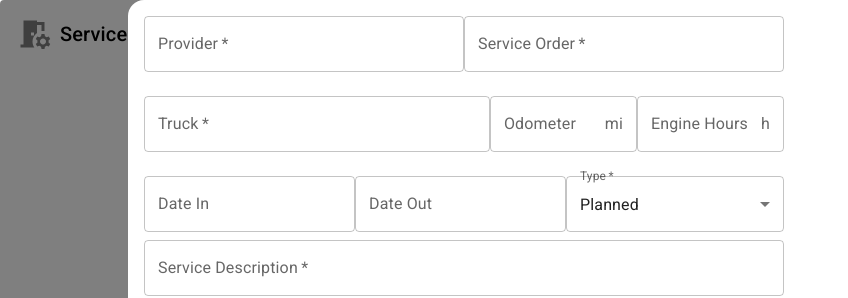
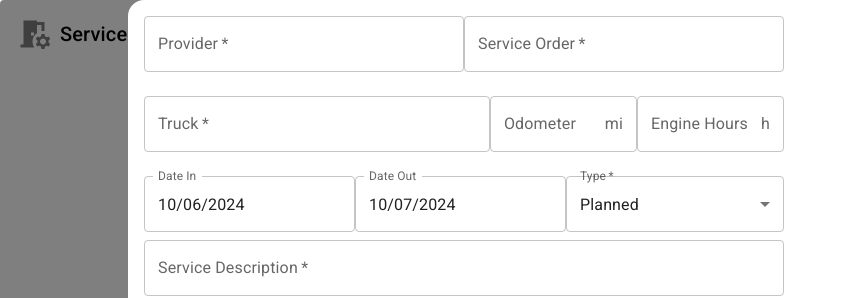
Before and after one commit to BaGreal2/vektor-tech-task, a React (Vite) app: page / in a window 1280 px wide. Both pictures are taken after a click on the button "ADD". Shown: the top 298 px of the page, without its empty margins (0-848 px from the left). Built offline with nearby package versions, Linux system fonts and the light colour scheme.

Commit message:
feat: Integrate DatePicker with react-hook-forms

```diff
--- a/src/App.tsx
+++ b/src/App.tsx
@@ -1,6 +1,4 @@
 import { Box } from '@mui/material'
-import { LocalizationProvider } from '@mui/x-date-pickers'
-import { AdapterDayjs } from '@mui/x-date-pickers/AdapterDayjs'
 
 import { Header } from '@/components/Header'
 
@@ -8,11 +6,9 @@ import { DraftsModal } from './components/DraftsModal'
 
 export const App = () => {
   return (
-    <LocalizationProvider dateAdapter={AdapterDayjs}>
-      <Box>
-        <Header />
-        <DraftsModal />
-      </Box>
-    </LocalizationProvider>
+    <Box>
+      <Header />
+      <DraftsModal />
+    </Box>
   )
 }
--- a/src/components/DraftsModal/components/ServiceDetailsInputSection.tsx
+++ b/src/components/DraftsModal/components/ServiceDetailsInputSection.tsx
@@ -1,8 +1,13 @@
+import { useEffect } from 'react'
 import { Stack } from '@mui/material'
-import { DatePicker } from '@mui/x-date-pickers'
-import { Control } from 'react-hook-form'
+import dayjs from 'dayjs'
+import { Control, useController, useWatch } from 'react-hook-form'
 
-import { FormInputDropdown, FormInputText } from '@/components/FormComponents'
+import {
+  FormInputDate,
+  FormInputDropdown,
+  FormInputText
+} from '@/components/FormComponents'
 import { LOG_TYPES } from '@/data'
 import { LogData } from '@/types'
 
@@ -13,11 +18,38 @@ interface ServiceDetailsInputSectionProps {
 export const ServiceDetailsInputSection = ({
   control
 }: ServiceDetailsInputSectionProps) => {
+  const startDate = useWatch({ control, name: 'startDate' })
+  const { field: endDateField } = useController({ control, name: 'endDate' })
+
+  useEffect(() => {
+    const startDayjs = dayjs(startDate)
+    if (
+      startDayjs.isValid() &&
+      dayjs(endDateField.value).isBefore(startDayjs.add(1, 'day'))
+    ) {
+      endDateField.onChange(startDayjs.add(1, 'day').toString())
+    }
+  }, [startDate])
+
   return (
     <Stack spacing="0.5rem">
       <Stack direction="row">
-        <DatePicker label="Date In" />
-        <DatePicker label="Date Out" />
+        <FormInputDate name="startDate" label="Date In" control={control} />
+        <FormInputDate
+          name="endDate"
+          label="Date Out"
+          control={control}
+          rules={{
+            validate: (endDateValue) => {
+              const end = dayjs(endDateValue)
+              const start = dayjs(startDate)
+              if (end.isBefore(start.add(1, 'day'))) {
+                return 'End date must be at least one day after start date'
+              }
+              return true
+            }
+          }}
+        />
         <FormInputDropdown
           name="type"
           label="Type"
--- a/src/components/DraftsModal/data/defaultLogData.ts
+++ b/src/components/DraftsModal/data/defaultLogData.ts
@@ -1,11 +1,13 @@
+import dayjs from 'dayjs'
+
 import { LogData } from '@/types'
 
 export const DEFAULT_LOG_DATA: LogData = {
   providerId: '',
   serviceOrder: '',
   truckId: '',
-  startDate: '',
-  endDate: '',
+  startDate: dayjs().toString(),
+  endDate: dayjs().add(1, 'day').toString(),
   type: 'planned',
   serviceDescription: ''
 }
--- /dev/null
+++ b/src/components/FormComponents/FormInputDate.tsx
@@ -0,0 +1,46 @@
+import { DatePicker, DatePickerProps } from '@mui/x-date-pickers'
+import dayjs, { Dayjs } from 'dayjs'
+import {
+  Control,
+  Controller,
+  FieldValues,
+  Path,
+  RegisterOptions
+} from 'react-hook-form'
+
+type FormInputDateProps<T extends FieldValues> = {
+  name: Path<T>
+  control: Control<T>
+  label: string
+  rules?: Omit<
+    RegisterOptions<T>,
+    'valueAsNumber' | 'valueAsDate' | 'setValueAs' | 'disabled'
+  >
+} & DatePickerProps<Dayjs>
+
+export const FormInputDate = <T extends FieldValues>({
+  name,
+  control,
+  label,
+  rules,
+  ...props
+}: FormInputDateProps<T>) => {
+  dayjs
+  return (
+    <Controller
+      name={name}
+      control={control}
+      rules={rules}
+      render={({ field: { onChange, value } }) => (
+        <>
+          <DatePicker
+            label={label}
+            value={dayjs(value)}
+            onChange={(date) => onChange(dayjs(date).toString())}
+            {...props}
+          />
+        </>
+      )}
+    />
+  )
+}
--- a/src/components/FormComponents/index.ts
+++ b/src/components/FormComponents/index.ts
@@ -1,2 +1,3 @@
 export { FormInputText } from './FormInputText'
 export { FormInputDropdown } from './FormInputDropdown'
+export { FormInputDate } from './FormInputDate'
--- a/src/main.tsx
+++ b/src/main.tsx
@@ -1,20 +1,25 @@
-import "@fontsource/roboto/300.css";
-import "@fontsource/roboto/400.css";
-import "@fontsource/roboto/500.css";
-import "@fontsource/roboto/700.css";
+import '@fontsource/roboto/300.css'
+import '@fontsource/roboto/400.css'
+import '@fontsource/roboto/500.css'
+import '@fontsource/roboto/700.css'
 
-import { StrictMode } from "react";
-import { createRoot } from "react-dom/client";
-import { Provider } from "react-redux";
-import { store } from "./store";
+import { StrictMode } from 'react'
+import { LocalizationProvider } from '@mui/x-date-pickers'
+import { AdapterDayjs } from '@mui/x-date-pickers/AdapterDayjs'
+import { createRoot } from 'react-dom/client'
+import { Provider } from 'react-redux'
 
-import { App } from "./App.tsx";
-import "./index.css";
+import { App } from './App.tsx'
+import { store } from './store'
 
-createRoot(document.getElementById("root")!).render(
+import './index.css'
+
+createRoot(document.getElementById('root')!).render(
   <StrictMode>
     <Provider store={store}>
-      <App />
+      <LocalizationProvider dateAdapter={AdapterDayjs}>
+        <App />
+      </LocalizationProvider>
     </Provider>
   </StrictMode>
-);
+)
```
